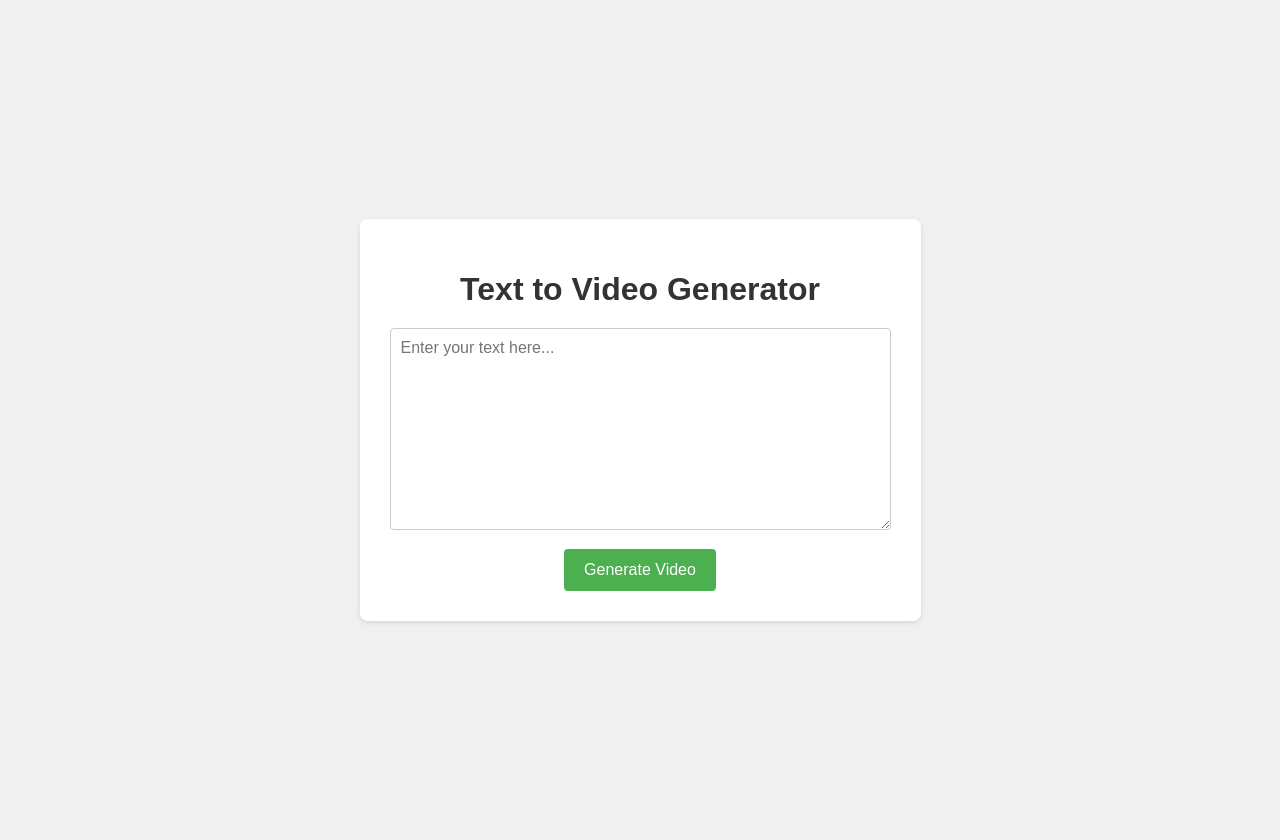
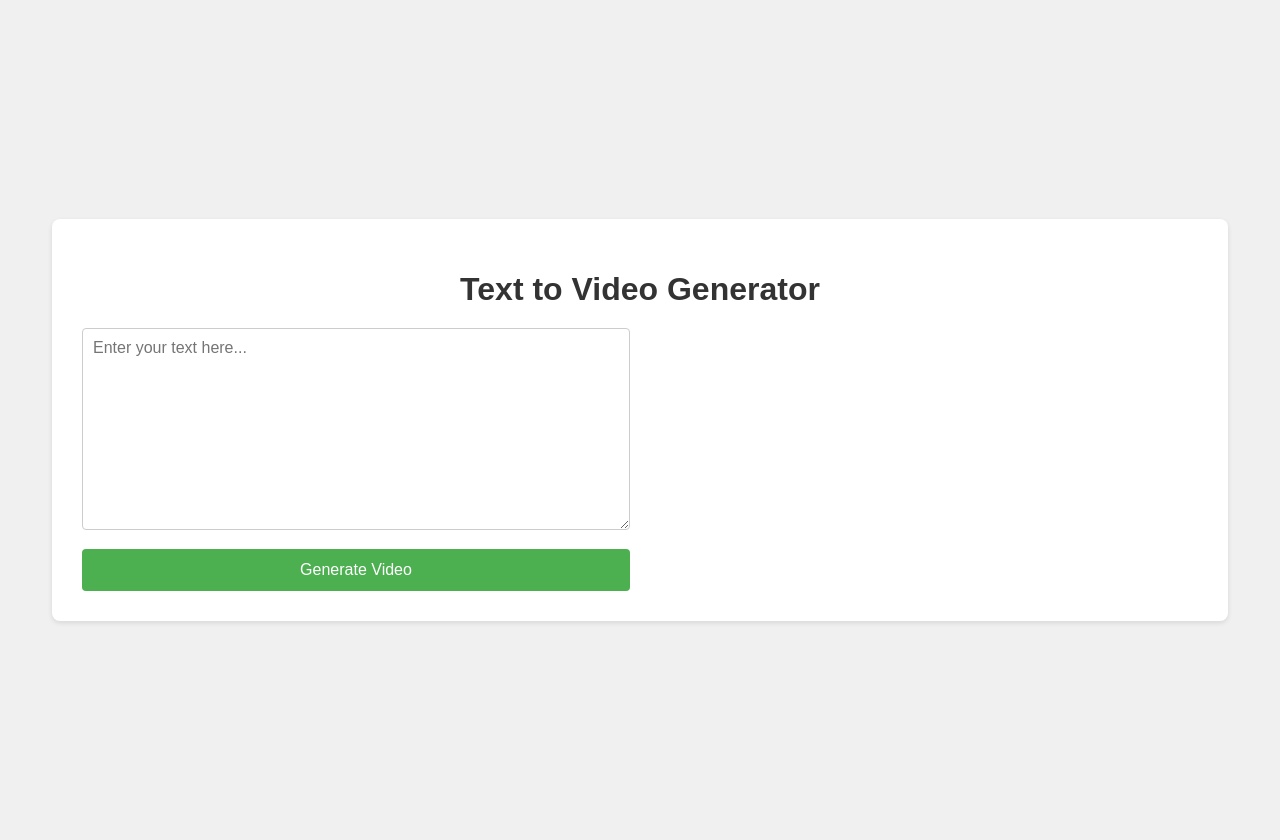
Before and after one commit to ittiphonbootjanda/Ittiphonbootjanda, a Flask app: page / in a window 1280 px wide. Run offline with Flask 3, Linux system fonts and the light colour scheme.

Commit message:
feat: Implement two-column layout
This change refactors the application's layout to a more organized two-column structure. The text input form is now on the left, and the generated video will appear on the right. This improves the user experience by creating a clearer separation between input and output.

Key changes:
- Modified `templates/index.html` to create a flexible, two-column structure.
- Updated `static/style.css` to style the new layout using flexbox.

```diff
--- a/app.py
+++ b/app.py
@@ -3,6 +3,9 @@ import ffmpeg
 import os
 import textwrap
 import uuid
+from dotenv import load_dotenv
+
+load_dotenv('.env.local')
 
 app = Flask(__name__)
 
@@ -72,4 +75,8 @@ if __name__ == '__main__':
         os.makedirs('videos')
     if not os.path.exists('music'):
         os.makedirs('music')
-    app.run(debug=True)
+
+    host = os.environ.get('FLASK_RUN_HOST')
+    port = os.environ.get('FLASK_RUN_PORT')
+
+    app.run(debug=True, host=host, port=port)
--- /dev/null
+++ b/requirements.txt
@@ -0,0 +1,3 @@
+Flask
+ffmpeg-python
+python-dotenv
--- a/static/style.css
+++ b/static/style.css
@@ -14,12 +14,30 @@ body {
     padding: 30px;
     border-radius: 8px;
     box-shadow: 0 2px 5px rgba(0, 0, 0, 0.1);
-    text-align: center;
+    width: 90%;
+    max-width: 1200px;
 }
 
 h1 {
     color: #333;
     margin-bottom: 20px;
+    text-align: center;
+}
+
+.main-content {
+    display: flex;
+    gap: 20px;
+}
+
+.form-container {
+    flex: 1;
+}
+
+.video-container-wrapper {
+    flex: 1;
+    display: flex;
+    justify-content: center;
+    align-items: center;
 }
 
 textarea {
@@ -41,6 +59,7 @@ input[type="submit"] {
     border-radius: 4px;
     cursor: pointer;
     font-size: 1rem;
+    width: 100%;
 }
 
 input[type="submit"]:hover {
@@ -48,5 +67,5 @@ input[type="submit"]:hover {
 }
 
 .video-container {
-    margin-top: 30px;
+    margin-top: 0;
 }
--- a/templates/index.html
+++ b/templates/index.html
@@ -9,11 +9,15 @@
 <body>
     <div class="container">
         <h1>Text to Video Generator</h1>
+        <div class="main-content">
+            <div class="form-container">
                 <form action="/generate" method="post">
                     <textarea name="text" rows="10" cols="50" placeholder="Enter your text here..."></textarea>
                     <br>
                     <input type="submit" value="Generate Video">
                 </form>
+            </div>
+            <div class="video-container-wrapper">
                 {% if video_path %}
                 <div class="video-container">
                     <h2>Generated Video:</h2>
@@ -24,5 +28,7 @@
                 </div>
                 {% endif %}
             </div>
+        </div>
+    </div>
 </body>
 </html>
```
Also changed, not shown: 1 other file. Lines whose indentation alone changed are shown as unchanged.
